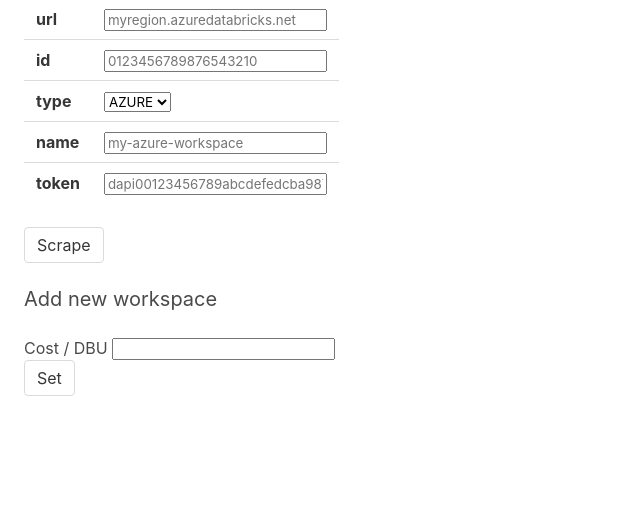
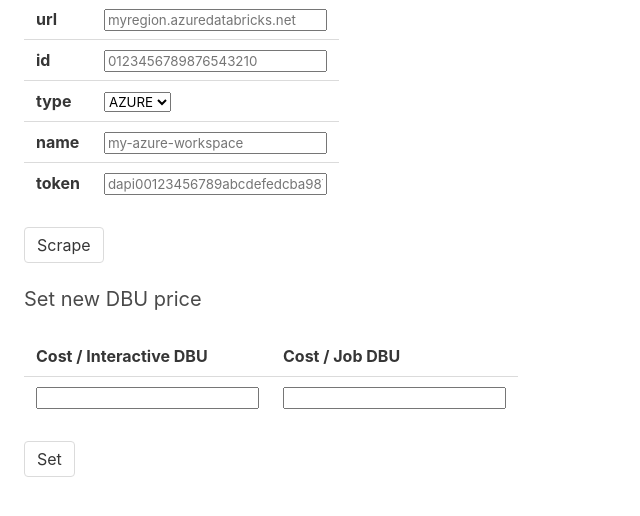
Before and after one commit to datapao/dac, a Flask app: page /settings in a window 1280 px wide. Shown: the part 158-674 px from the top of the page, without its empty margins (0-640 px from the left). Run offline with Flask 2, Linux system fonts and the light colour scheme; parts of the project's set-up code (start-up, migrations or seed data) failed here and were passed over; some libraries are stand-ins or nearby versions.

Commit message:
Fixed cost calculation.

```diff
--- a/app/forms.py
+++ b/app/forms.py
@@ -1,6 +1,6 @@
 from flask_wtf import FlaskForm
 from wtforms import StringField, SelectField, SubmitField, FloatField
-from wtforms.validators import DataRequired
+from wtforms.validators import DataRequired, Optional
 
 
 class WorkspaceForm(FlaskForm):
@@ -27,5 +27,16 @@
 
 
 class PriceForm(FlaskForm):
-    price = FloatField('Cost / DBU', validators=[DataRequired()])
+    interactive_dbu_price = FloatField('Cost / Interactive DBU', validators=[Optional()])
+    job_dbu_price = FloatField('Cost / Job DBU', validators=[Optional()])
     price_submit = SubmitField('Set', render_kw={"class": "button"})
+
+    def validate(self):
+        if not super().validate():
+            return False
+        if not self.interactive_dbu_price.data and not self.job_dbu_price.data:
+            msg = 'At least one of the price must be set'
+            self.interactive_dbu_price.errors.append(msg)
+            self.job_dbu_price.errors.append(msg)
+            return False
+        return True
--- a/main.py
+++ b/main.py
@@ -48,14 +48,20 @@
 app.jinja_env.filters['datetime'] = format_datetime
 
 
+def get_settings():
+    session = create_session()
+    settings = session.query(Settings).all()
+    settings = {setting.name: setting.value for setting in settings}
+    return settings
+
+
 def get_level_info_data():
     session = create_session()
     workspaces = session.query(Workspace)
-    dbu_price = (session
-                 .query(Settings)
-                 .filter(Settings.name == 'dbu_price')
-                 .one()
-                 .value)
+
+    settings = get_settings()
+    interactive_dbu_price = settings['interactive_dbu_price']
+    job_dbu_price = settings['job_dbu_price']
 
     workspace_count = workspaces.count()
     cluster_count = sum([len(workspace.active_clusters())
@@ -65,7 +71,7 @@
                          for workspace in workspaces)
 
     dbu_count = get_cluster_dbus(actives)
-    dbu_cost = dbu_count * dbu_price
+    dbu_cost = dbu_count * interactive_dbu_price
 
     return {
         "clusters": cluster_count,
@@ -73,7 +79,8 @@
         "user_count": user_count,
         "daily_dbu": dbu_count,
         "daily_dbu_cost": dbu_cost,
-        "dbu_price": dbu_price
+        "interactive_dbu_price": interactive_dbu_price,
+        "job_dbu_price": job_dbu_price
     }
 
 
@@ -359,19 +366,20 @@
 
 def update_price_settings(form):
     session = create_session()
-    settings = (session
-                .query(Settings)
-                .filter(Settings.name == 'dbu_price')
-                .one())
+    settings = get_settings()
 
-    price = settings.value
-    if price != form.price.data:
-        new = Settings(name="dbu_price", value=form.price.data)
-        session.merge(new)
-        session.commit()
-        price = form.price.data
+    price_keys = ['interactive_dbu_price', 'job_dbu_price']
+    for price in price_keys:
+        new_price = form.__getattribute__(price).data
+        if settings[price] != new_price:
+            new = Settings(name=price, value=new_price)
+            session.merge(new)
+            session.commit()
+            settings[price] = new_price
 
-    return price
+    return {setting: value
+            for setting, value in settings.items()
+            if setting in price_keys}
 
 
 @app.route('/settings', methods=['GET', 'POST'])
@@ -383,8 +391,9 @@
 
     price_form = PriceForm()
     if price_form.price_submit.data and price_form.validate_on_submit():
-        actual_price = update_price_settings(price_form)
-        flash(actual_price, category="price")
+        price_dict = update_price_settings(price_form)
+        flash(price_dict['interactive_dbu_price'], category="price")
+        flash(price_dict['job_dbu_price'], category="price")
 
     return render_template('settings.html',
                            workspace_form=workspace_form,
--- a/scraping/scraper.py
+++ b/scraping/scraper.py
@@ -225,7 +225,8 @@
 def scrape_settings(session, result):
     log.debug(f"Generating default settings.")
     default_settings = {
-        'dbu_price': 10.0,
+        'interactive_dbu_price': 1.0,
+        'job_dbu_price': 1.0,
         'threshold': -1.0
     }
     for name, value in default_settings.items():
--- a/templates/clusters.html
+++ b/templates/clusters.html
@@ -41,7 +41,7 @@
       <td>{{ cluster.num_workers }}</td>
       <td>{{ cluster.dbu_per_hour() | round(2, 'common') }}</td>
       <td>{{ cluster_dbus.get(cluster.cluster_id, 0.0) | round(2, 'common') }}</td>
-      <td>${{ (cluster.dbu_per_hour() * data.dbu_price) | round(2, 'common') }}</td>
+      <td>${{ (cluster.dbu_per_hour() * data.interactive_dbu_price) | round(2, 'common') }}</td>
     </tr>
     {% endfor %}
 
--- a/templates/settings.html
+++ b/templates/settings.html
@@ -69,10 +69,19 @@
 
 <div class="columns">
     <div class="column is-half">
-        <h1 class="subtitle">Add new workspace</h1>
+        <h1 class="subtitle">Set new DBU price</h1>
         <form action="" method="post" novalidate>
-            {{ workspace_form.hidden_tag() }}
-            <p>{{ price_form.price.label }} {{ price_form.price() }}</p>
+            {{ price_form.hidden_tag() }}
+            <table class="table">
+                <tr>
+                    <th>{{ price_form.interactive_dbu_price.label }}</th>
+                    <th>{{ price_form.job_dbu_price.label }}</th>
+                </tr>
+                <tr>
+                    <td>{{ price_form.interactive_dbu_price() }}</td>
+                    <td>{{ price_form.job_dbu_price() }}</td>
+                </tr>
+            </table>
             <p>{{ price_form.price_submit() }}</p>
         </form>
     </div>
--- a/templates/workspaces.html
+++ b/templates/workspaces.html
@@ -27,8 +27,8 @@
                 <td><a href={{ ["https:", workspace.url] | join("//") }}>{{ workspace.url }}</a></td>
                 <td>{{ workspace.active_clusters() | length }}</td>
                 <td>{{ workspace.clusters | length }}</td>
-                <td>${{ (workspace.dbu_per_hour() * 24 * data.dbu_price) | round(1, 'common') }}</td>
-                <td>${{ (workspace.dbu_per_hour() * 24 * 31 * data.dbu_price) | round(1, 'common') }}</td>
+                <td>${{ (workspace.dbu_per_hour() * 24 * data.interactive_dbu_price) | round(1, 'common') }}</td>
+                <td>${{ (workspace.dbu_per_hour() * 24 * 31 * data.interactive_dbu_price) | round(1, 'common') }}</td>
             </tr>
             {% endfor %}
         </tbody>
```
